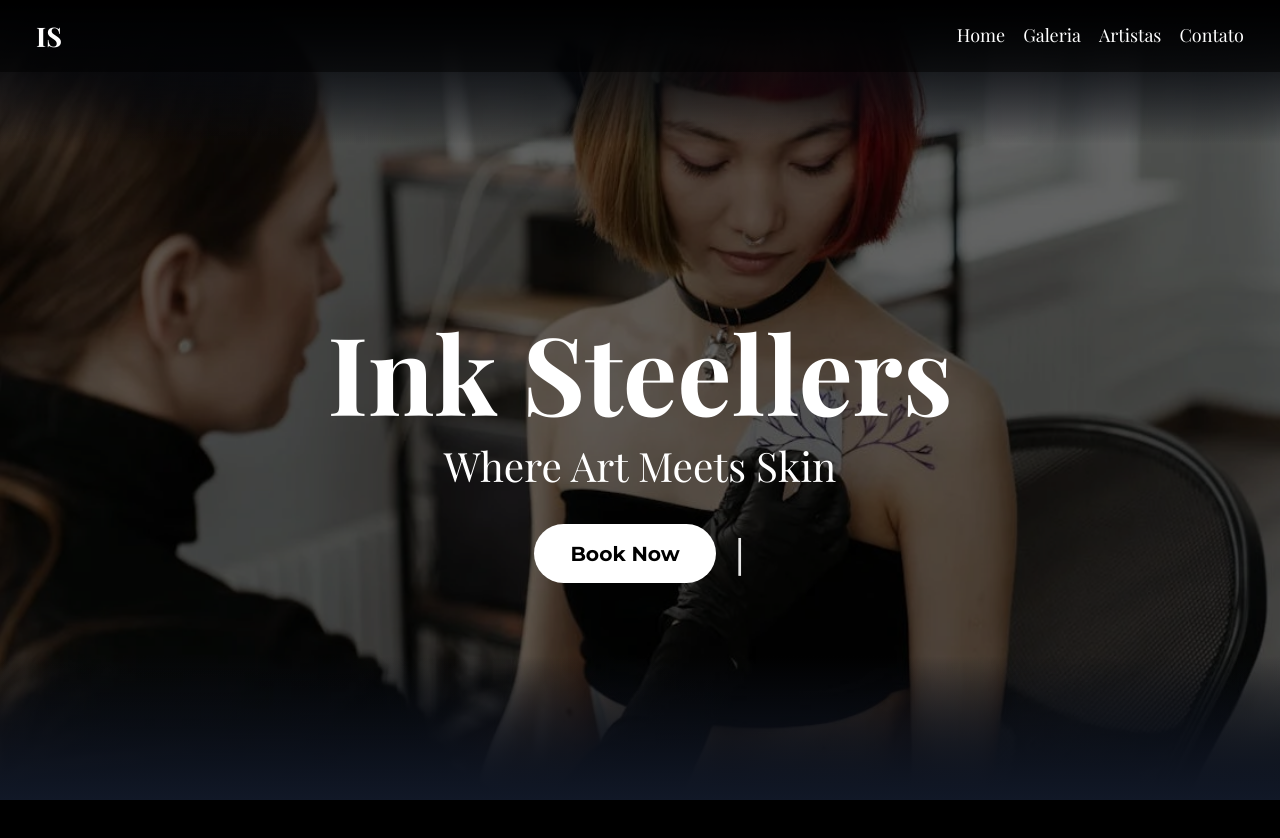
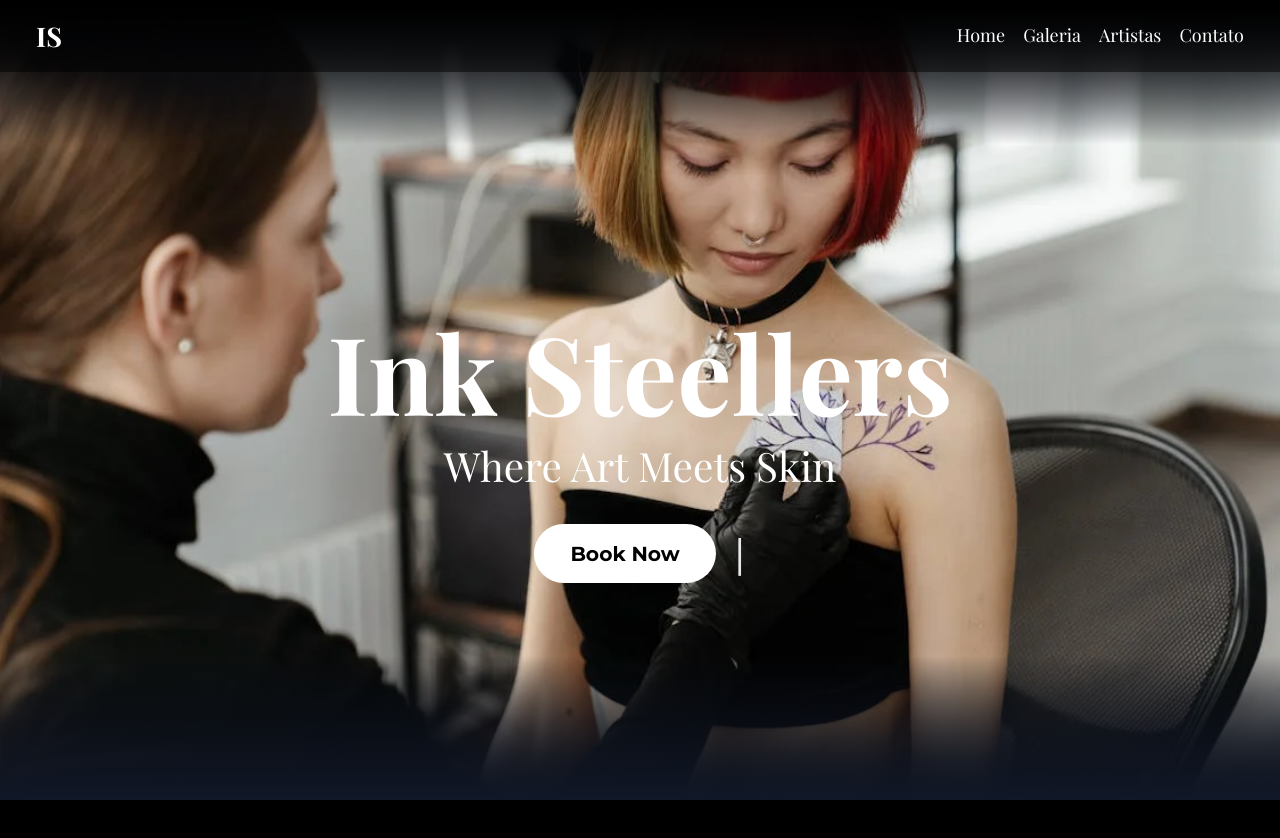
Before and after one commit to canutoilberto/ink, a Next.js app: page / in a window 1280 px wide. Shown: the top 838 px of the page. Built offline with nearby package versions, Linux system fonts and the light colour scheme.

Commit message:
[Fix] CSS fixed

```diff
--- a/components/HeroSection.tsx
+++ b/components/HeroSection.tsx
@@ -84,7 +84,6 @@
       ref={sectionRef}
       className="relative min-h-screen bg-black bg-[url('/tattoo-bg.webp')] bg-cover bg-center overflow-hidden"
     >
-      <div className="absolute inset-0 bg-black bg-opacity-60"></div>
       <div className="relative container mx-auto px-4 flex flex-col justify-center items-center min-h-screen">
         <div ref={textRef} className="text-center">
           <h1
```
